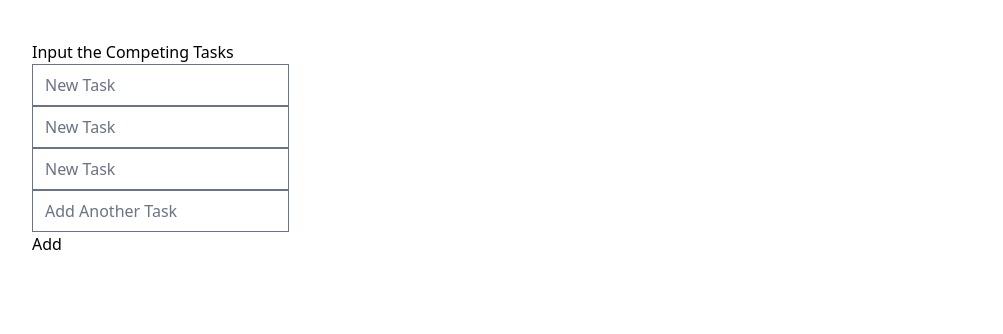
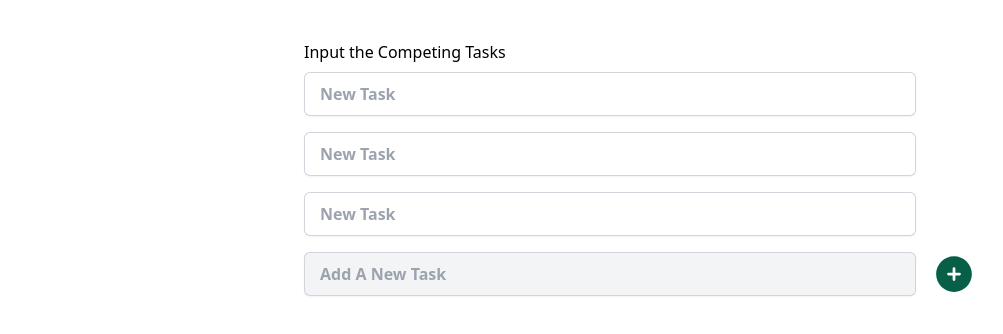
Before and after one commit to soogeanie/task-matrix, a React (Vite) app: page / in a window 1280 px wide. Shown: the top 334 px of the page, without its empty margins (0-1003 px from the left). Built offline with nearby package versions, Linux system fonts and the light colour scheme.

Commit message:
part: adding basic styling to the add new task view

```diff
--- a/src/components/AddNewTask.tsx
+++ b/src/components/AddNewTask.tsx
@@ -1,4 +1,6 @@
-import { TaskInput } from './CreateTaskList';
+import type { TaskInput } from './CreateTaskList';
+import PlusCircleIcon from './Icons/PlusCircleIcon';
+import InputGroup from './InputGroup';
 import InputText from './InputText'
 
 type AddNewTaskProps = {
@@ -29,12 +31,18 @@ const AddNewTask = ({ nextInput, handleNewTask }: AddNewTaskProps) => {
 
   return (
     <form id="addNewTask" onSubmit={handleSubmit}>
-      <InputText
-        {...newTask}
-        placeholder="Add Another Task"
-      />
+      <InputGroup>
+        <InputText
+          className="bg-gray-100 focus:ring-emerald-800"
+          placeholder="Add A New Task"
+          {...newTask}
+        />
 
-      <button type="submit">Add</button>
+        <button type="submit">
+          <PlusCircleIcon className="h-11 w-11 text-emerald-800" />
+          <span className="sr-only">Add New Task</span>
+        </button>
+      </InputGroup>
     </form>
   )
 }
--- a/src/components/CreateTaskList.tsx
+++ b/src/components/CreateTaskList.tsx
@@ -1,6 +1,8 @@
 import { useReducer } from 'react';
+import InputGroup from './InputGroup';
 import InputText from './InputText';
 import AddNewTask from './AddNewTask';
+import MinusCircleIcon from './Icons/MinusCircleIcon';
 
 export type TaskInput = {
   id: string;
@@ -51,16 +53,26 @@ const CreateTaskList = () => {
   const [state, dispatch] = useReducer(taskInputsReducer, createInitialState(MIN_TASKS))
 
   return (
-    <>
+    <div className="mx-auto max-w-2xl px-4 sm:px-0">
       <h1>Input the Competing Tasks</h1>
 
       <form>
         {state.tasks.map((task: TaskInput) => (
-          <InputText
-            key={task.id}
-            {...task}
-            placeholder='New Task'
-          />
+          <InputGroup key={task.id}>
+            <InputText
+              placeholder='New Task'
+              {...task}
+            />
+
+            {state.total > MIN_TASKS ?
+              <button type="button">
+                <MinusCircleIcon className="h-10 w-10 text-red-700" />
+                <span className="sr-only">{`Delete ${task.label}`}</span>
+              </button>
+            :
+              <div className="w-11 ml-1"></div>
+            }
+          </InputGroup>
         ))}
       </form>
 
@@ -73,7 +85,7 @@ const CreateTaskList = () => {
           })}
         />
       }
-    </>
+    </div>
   )
 }
 
--- /dev/null
+++ b/src/components/Icons/MinusCircleIcon.tsx
@@ -0,0 +1,14 @@
+const MinusCircleIcon = ({ ...iconAttrs }) => {
+  return (
+    <svg
+      xmlns="http://www.w3.org/2000/svg"
+      viewBox="0 0 24 24"
+      fill="currentColor"
+      {...iconAttrs}
+    >
+      <path fillRule="evenodd" d="M12 2.25c-5.385 0-9.75 4.365-9.75 9.75s4.365 9.75 9.75 9.75 9.75-4.365 9.75-9.75S17.385 2.25 12 2.25Zm3 10.5a.75.75 0 0 0 0-1.5H9a.75.75 0 0 0 0 1.5h6Z" clipRule="evenodd" />
+    </svg>
+  )
+}
+
+export default MinusCircleIcon
--- /dev/null
+++ b/src/components/Icons/PlusCircleIcon.tsx
@@ -0,0 +1,14 @@
+const PlusCircleIcon = ({ ...iconAttrs }) => {
+  return (
+    <svg
+      xmlns="http://www.w3.org/2000/svg"
+      viewBox="0 0 24 24"
+      fill="currentColor"
+      {...iconAttrs}
+    >
+      <path fillRule="evenodd" d="M12 2.25c-5.385 0-9.75 4.365-9.75 9.75s4.365 9.75 9.75 9.75 9.75-4.365 9.75-9.75S17.385 2.25 12 2.25ZM12.75 9a.75.75 0 0 0-1.5 0v2.25H9a.75.75 0 0 0 0 1.5h2.25V15a.75.75 0 0 0 1.5 0v-2.25H15a.75.75 0 0 0 0-1.5h-2.25V9Z" clipRule="evenodd" />
+    </svg>
+  )
+}
+
+export default PlusCircleIcon
--- /dev/null
+++ b/src/components/InputGroup.tsx
@@ -0,0 +1,13 @@
+type InputGroupProps = {
+  children: React.ReactNode;
+}
+
+const InputGroup = ({ children }: InputGroupProps) => {
+  return (
+    <div role="group" className="py-2 flex items-center gap-4">
+      {children}
+    </div>
+  )
+}
+
+export default InputGroup
--- a/src/components/InputText.tsx
+++ b/src/components/InputText.tsx
@@ -1,6 +1,9 @@
+import clsx from 'clsx';
+
 type InputTextProps = {
   id: string;
   label: string;
+  className?: string;
   name?: string;
   placeholder?: string;
   required?: boolean;
@@ -10,18 +13,22 @@ type InputTextProps = {
 const InputText = ({
   label,
   name,
+  className,
   ...inputAttrs
 }: InputTextProps) => {
   return (
-    <div>
-      <label htmlFor={inputAttrs.id} className="sr-only">{label}</label>
+    <>
+      <label className="sr-only" htmlFor={inputAttrs.id}>
+        {label}
+      </label>
 
       <input
         type="text"
+        className={clsx("block w-full rounded-md border-0 px-4 py-1.5 shadow-sm text-base font-semibold text-gray-900 leading-8 placeholder:text-gray-400 ring-1 ring-inset ring-gray-300 focus:ring-2 focus:ring-inset focus:ring-violet-400", className)}
         name={name || inputAttrs.id}
         {...inputAttrs}
       />
-    </div>
+    </>
   )
 }
 
```
